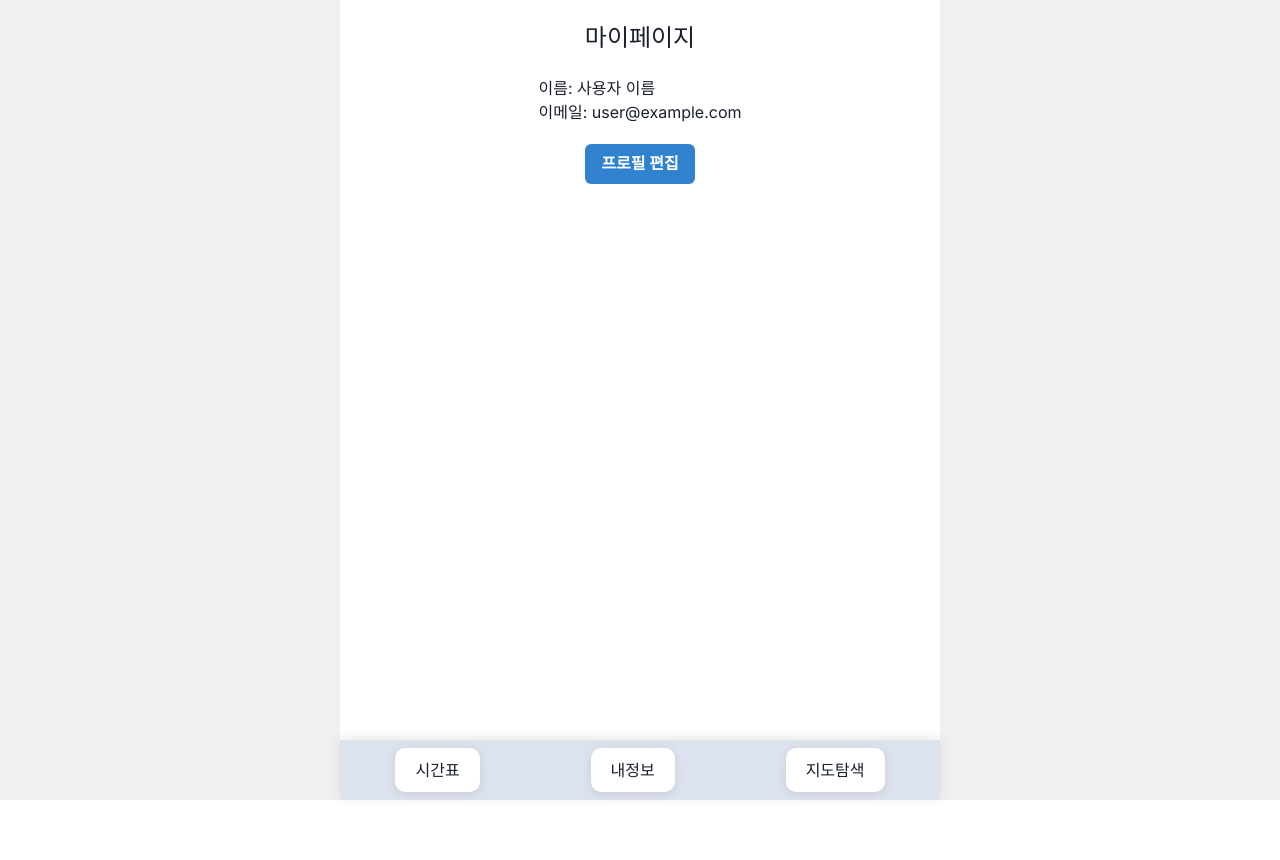
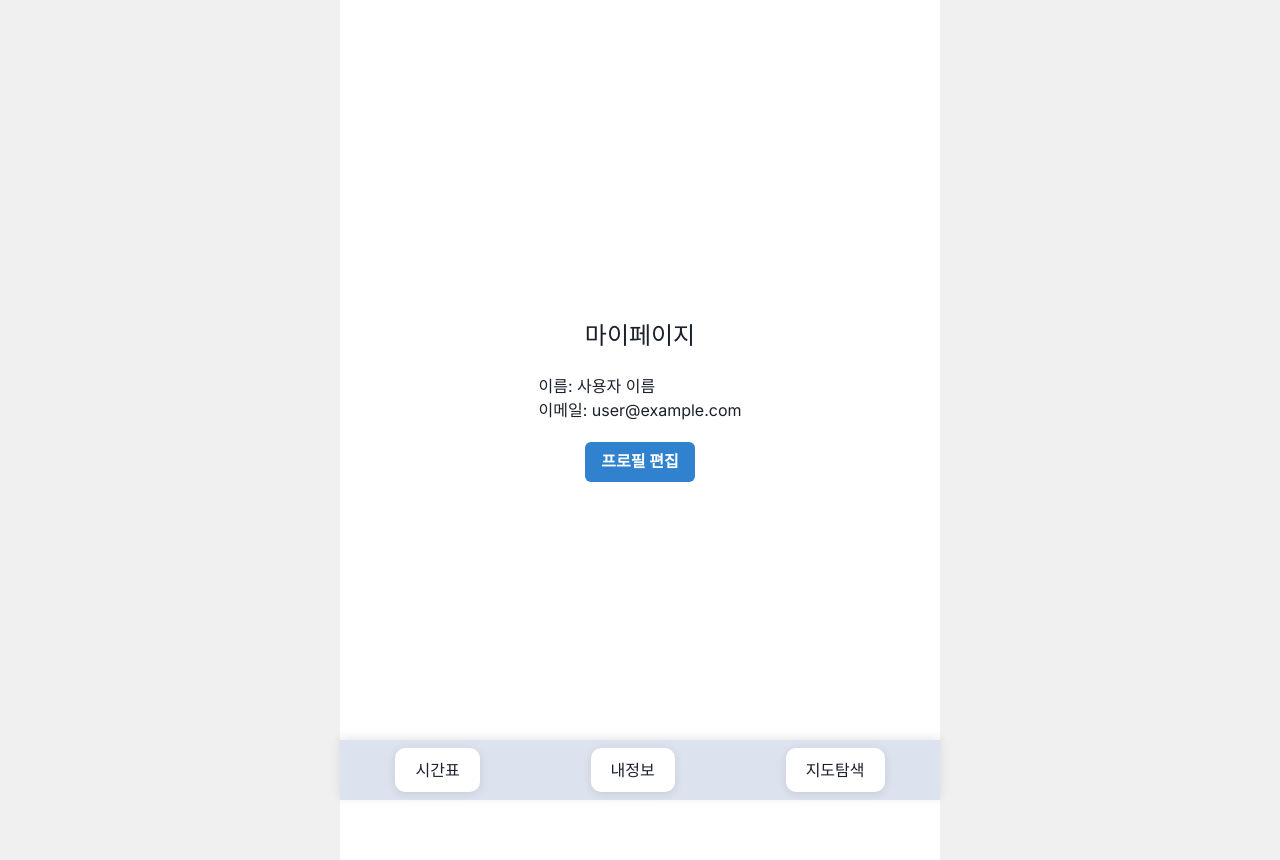
Before and after one commit to knu-hackathons-team/daegu-hackathon-fe, a React (Create React App) app: page /mypage in a window 1280 px wide. Before the commit the page ends 800 px from the top, so only its background shows below. Built offline with nearby package versions, Linux system fonts and the light colour scheme.

Commit message:
fix: 내정보 컴포넌트 가운데 정렬 어긋남 해결

```diff
--- a/src/pages/Mypage/index.tsx
+++ b/src/pages/Mypage/index.tsx
@@ -1,5 +1,5 @@
 import { useState } from "react";
-import { Box, Text, Button, VStack, Input } from "@chakra-ui/react";
+import { Box, Text, Button, VStack } from "@chakra-ui/react";
 import styled from "@emotion/styled";
 
 const Mypage = () => {
@@ -7,6 +7,7 @@ const Mypage = () => {
     const [email, setEmail] = useState("user@example.com");
 
     return (
+        <Wrapper>
             <VStack spacing={5} p={5}>
                 <Text fontSize="2xl">마이페이지</Text>
                 <Box>
@@ -17,7 +18,16 @@ const Mypage = () => {
                     프로필 편집
                 </Button>
             </VStack>
+        </Wrapper>
     );
 };
 
+const Wrapper = styled.div`
+  width: 100%;
+  height: 100vh;
+  display: flex;
+  justify-content: center;
+  align-items: center;
+`;
+
 export default Mypage;
```
Lines whose indentation alone changed are shown as unchanged.
